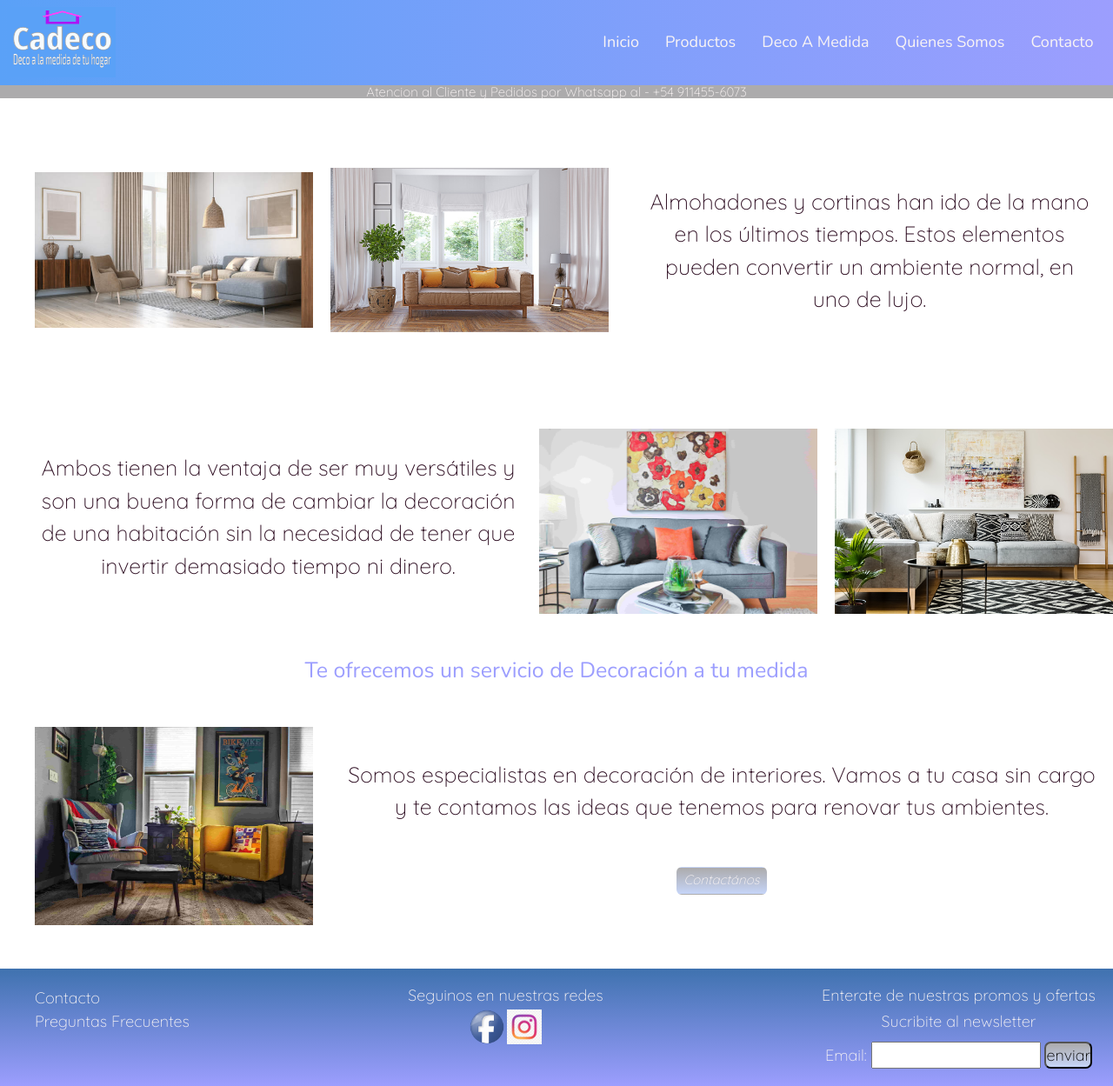
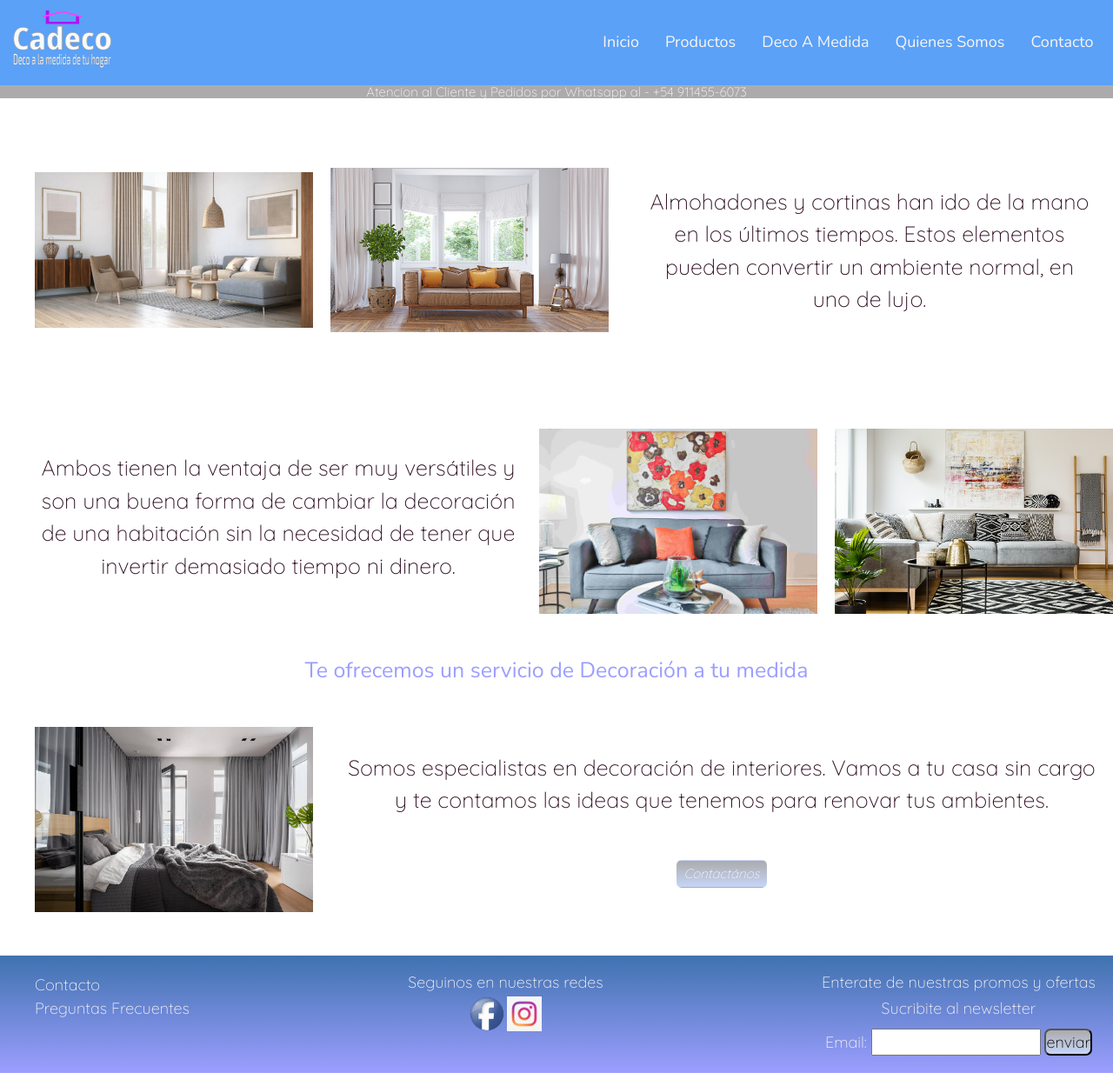
Before and after one commit to Sebasces/proyecto-coder-html-caadeco-repo, a website: page deco-a-medida.html in a window 1280 px wide. Shown: the whole page at 87% size. Drawn offline with nearby package versions, Linux system fonts and the light colour scheme.

Commit message:
color navbar

```diff
--- a/deco-a-medida.html
+++ b/deco-a-medida.html
@@ -79,7 +79,7 @@
         </div>
         <section class="section_Amedida">
             <div>
-                <img class="image_medium" src="./img/deco-a-medida/living2.jpg" alt="imagen de livin con 2 sillones amarillo y gris, de  cuerpo, con almohadones coloridos">
+                <img class="image_medium" src="img/deco-a-medida/imagen-habitación-cortinas.jpeg" alt="imagen de livin con 2 sillones amarillo y gris, de  cuerpo, con almohadones coloridos">
             </div>
             <div>
                 <div>
--- a/scss/partials/_misc.scss
+++ b/scss/partials/_misc.scss
@@ -20,7 +20,7 @@
 }
 
 .background__Nav{
-    background: linear-gradient(to left, $alternativecolor, $navbarcolor);
+    background: $navbarcolor;
 }
 .background__card{
     background: linear-gradient(to left,$complementarycolor,$secondarycolor);
```
Also changed, not shown: css/main.css, img/deco-a-medida/living-cortinas.jpg (added), img/living-cortinas.jpg (added), img/logowhitetrans.png (added), 1 other file.
